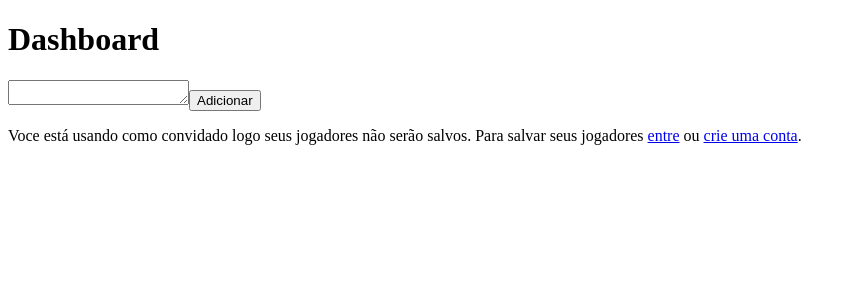
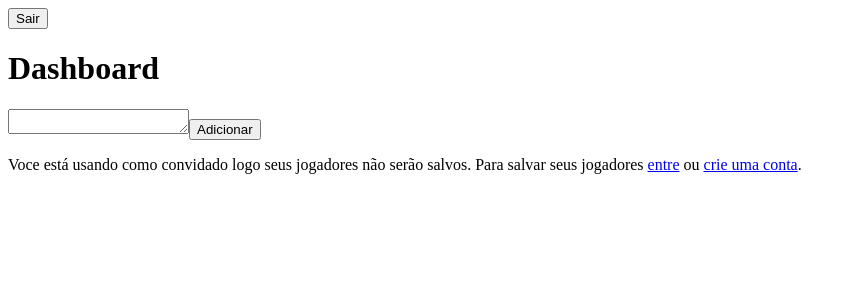
Before and after one commit to luandersonalvesdev/random-team-picker, a React (Vite) app in the folder frontend/: page /dashboard in a window 1280 px wide. Shown: the top 300 px of the page, without its empty margins (0-856 px from the left). Built offline with nearby package versions, Linux system fonts and the light colour scheme.

Commit message:
feat: logout button

```diff
--- /dev/null
+++ b/frontend/src/components/Logout.jsx
@@ -0,0 +1,18 @@
+import { useNavigate } from 'react-router-dom';
+import { removeToLs } from '../utils/localStorage';
+
+export default function Loggout() {
+
+  const navigate = useNavigate()
+
+  const handleLoggout = () => {
+    removeToLs('rtp-token')
+    navigate('/login')
+  }
+
+  return (
+    <div>
+      <button onClick={handleLoggout}>Sair</button>
+    </div>
+  )
+}
--- a/frontend/src/hooks/useGetPlayers.js
+++ b/frontend/src/hooks/useGetPlayers.js
@@ -1,5 +1,5 @@
 import { useEffect, useContext } from 'react';
-import { getFromLs } from '../utils/localStorage';
+import { getFromLs, removeToLs } from '../utils/localStorage';
 import instanceAxios from '../utils/axios';
 import { PlayersContext } from '../contexts/PlayersContext';
 
@@ -17,11 +17,12 @@ const useGetPlayers = () => {
     instanceAxios.defaults.headers.common['Authorization'] = `Bearer ${storedToken}`
     instanceAxios.get('/dashboard/player')
       .then((response) => {
-        setPlayersList(response.data)
-        setIsLogged(true)
+        setPlayersList(response.data);
+        setIsLogged(true);
       }).catch((error) => {
-        setPlayersList([])
-        setIsLogged(false)
+        setPlayersList([]);
+        setIsLogged(false);
+        removeToLs('rtp-token');
         console.log(error);
       })
   }, []);
--- a/frontend/src/main.jsx
+++ b/frontend/src/main.jsx
@@ -5,6 +5,7 @@ import Signup from './pages/Signup/index.jsx'
 import Dashboard from './pages/Dashboard/index.jsx'
 import NotFound from './pages/NotFound/index.jsx'
 import PlayersContextProvider from './contexts/PlayersContext.jsx'
+import RedirectDashboardRoute from './pages/RedirectRoutes/RedirectDashboardRoute.jsx'
 
 const router = createBrowserRouter([
   {
@@ -13,7 +14,11 @@ const router = createBrowserRouter([
   },
   {
     path: '/login',
-    element: <Login />
+    element: (
+      <RedirectDashboardRoute>
+        <Login />
+      </RedirectDashboardRoute>
+    )
   },
   {
     path: '/signup',
--- a/frontend/src/pages/Dashboard/index.jsx
+++ b/frontend/src/pages/Dashboard/index.jsx
@@ -1,10 +1,12 @@
 import PlayersList from '../../components/PlayersList'
 import PlayerAdder from '../../components/PlayerAdder'
+import Logout from '../../components/Logout'
 
 export default function Dashboard() {
 
   return (
     <div>
+      <Logout />
       <h1>Dashboard</h1>
       <PlayerAdder />
       <PlayersList />
--- /dev/null
+++ b/frontend/src/pages/RedirectRoutes/RedirectDashboardRoute.jsx
@@ -0,0 +1,14 @@
+import { Navigate } from 'react-router-dom'
+import { getFromLs } from '../../utils/localStorage';
+import PropTypes from 'prop-types';
+
+
+export default function RedirectDashboardRoute({ children }) {
+  const isTokenSaved = getFromLs('rtp-token');
+
+  return isTokenSaved ? <Navigate to="/dashboard" /> : children ;
+}
+
+RedirectDashboardRoute.propTypes = {
+  children: PropTypes.node
+}
--- a/frontend/src/utils/localStorage.js
+++ b/frontend/src/utils/localStorage.js
@@ -6,4 +6,8 @@ const setToLs = (key, value) => {
   localStorage.setItem(key, JSON.stringify(value))
 }
 
-export { getFromLs, setToLs }
+const removeToLs = (key) => {
+  localStorage.removeItem(key)
+}
+
+export { getFromLs, setToLs, removeToLs }
```
